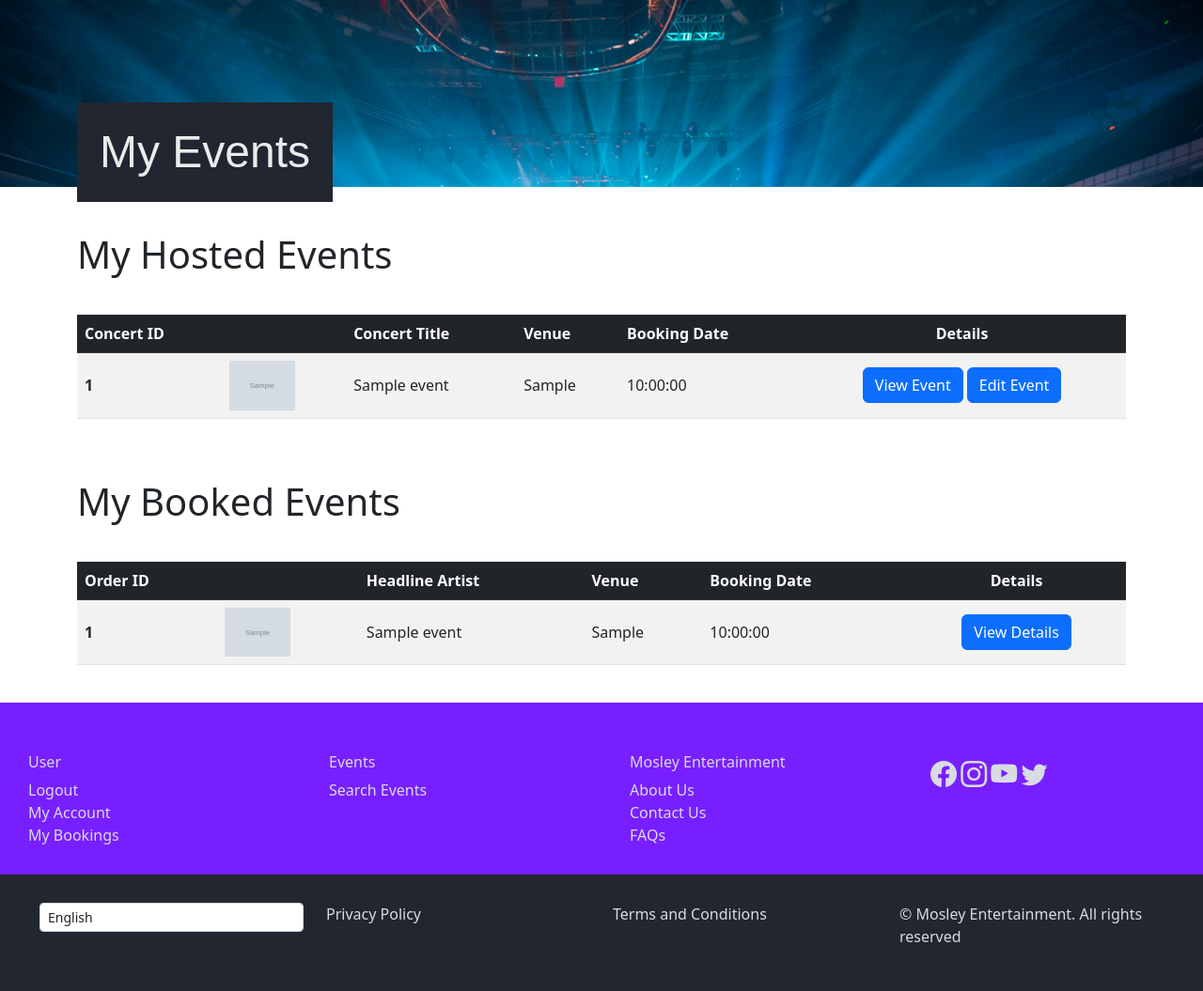
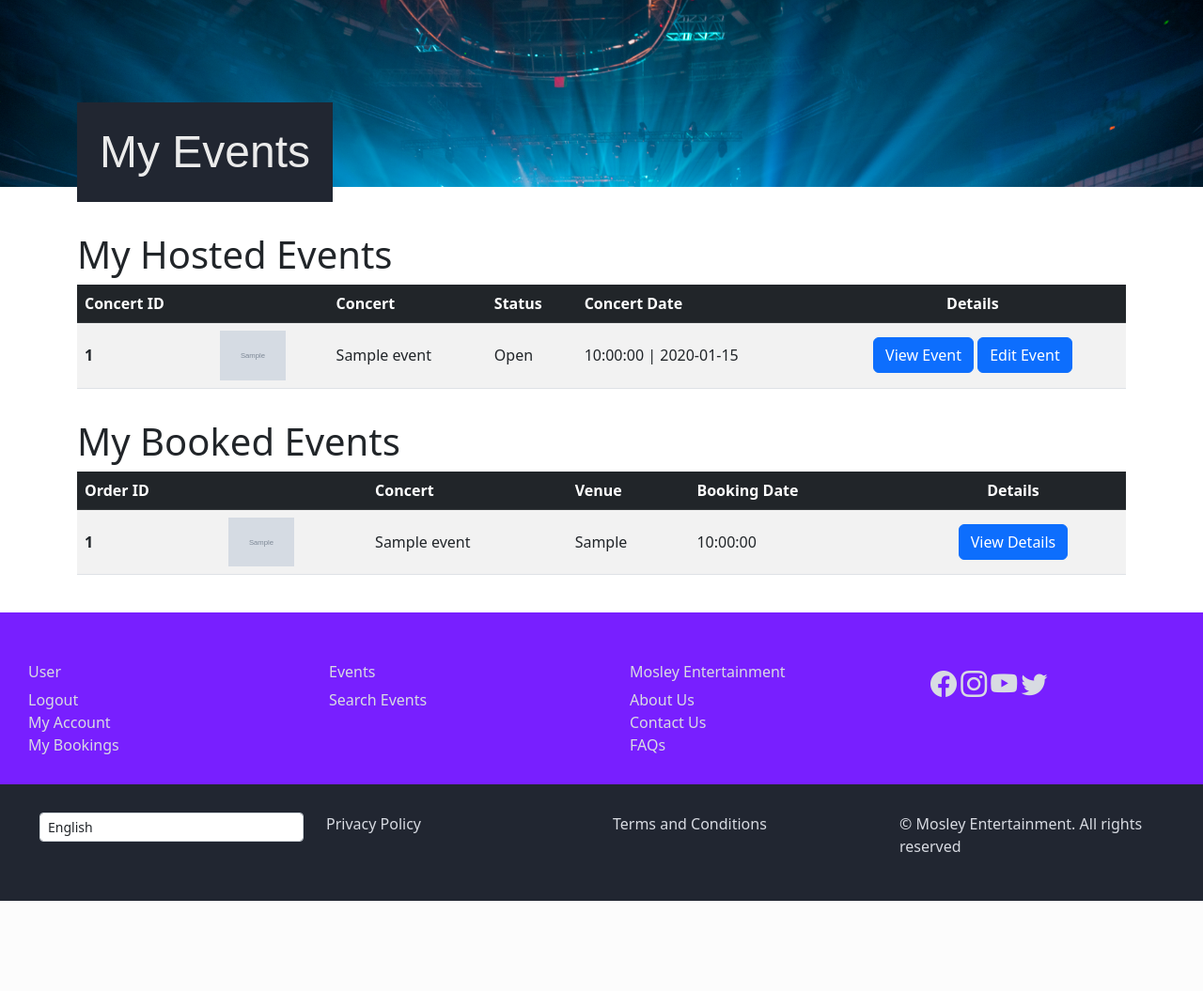
Before and after one commit to SignorRobet/iab207-assignment3, a Flask app: page /myconcerts in a window 1280 px wide. Shown: the part 78-1133 px from the top of the page at 94% size. After the commit the page ends 1037 px from the top, so only its background shows below. Run offline with Flask 2, Linux system fonts and the light colour scheme; a user stored in the database is signed in; tables that the repository leaves empty hold one stand-in row (values such as "Sample post"); grey boxes marked "Sample" are stand-in pictures; some libraries are stand-ins or nearby versions.

Commit message:
misc style/file cleanup

```diff
--- a/website/static/css/style.css
+++ b/website/static/css/style.css
@@ -328,8 +328,7 @@ Create Event
 }
 
 .bookingElements {
-    padding: 8x;
-    margin: 20px;
+    margin-top: 10px;
     width: 100%;
 }
 
--- a/website/templates/concert.html
+++ b/website/templates/concert.html
@@ -107,9 +107,8 @@
                         </button>
                         {% endif %}
 
-                        <!-- TODO link to edit concert page -->
                         {% if concert.user.id == current_user.id %}
-                        <a href="{{url_for('main.concert', id=concert.id)}}" class="btn btn-danger ms-2">
+                        <a href="{{url_for('main.editevent', id=concert.id)}}" class="btn btn-danger ms-2">
                             Edit Event
                         </a>
                         {% endif %}
--- a/website/templates/myconcerts.html
+++ b/website/templates/myconcerts.html
@@ -14,70 +14,12 @@
         </div>
     </div>
 </section>
-
-<section class="pb-md-3 pt-5">
-    <div class="container">
-        <form>
-            <div class="row">
-                <div class="col-md-5 mt-auto">
-                    <div>
-                        <h1>My Hosted Events</h1>
-                        <!-- HAVE REMOVED FILTER SEARCH FOR MY EVENTS AND BOOKED
-                            <label class="filter-label" for="search">Artist or Venue:</label>
-                            <input id="Search" type="text" class="form-control" title="Search
-                                placeholder=" Search by Artist or Venue" />
-
-                            <label class="filter-label" for="genre-select">Genre:</label>
-                            <select class="form-select" title="Genre Select" id="genre-select">
-                                <option selected value="all">--All Genres--</option>
-                                <option value="country">Country</option>
-                                <option value="electronic">Electronic</option>
-                                <option value="metal">Metal</option>
-                                <option value="rock">Rock</option>
-                            </select>-->
-                    </div>
-                </div>
-
-                <!--<div class="col-md-5 mt-auto">
-                        <div>
-                            <label class="filter-label" for="status-select">Status:</label>
-                            <select class="form-select" title="Status Select" id="status-select">
-                                <option selected value="all">--All Statuses--</option>
-                                <option value="upcoming">Upcoming</option>
-                                <option value="inactive">Inactive</option>
-                                <option value="booked">Booked</option>
-                                <option value="cancelled">Cancelled</option>
-                            </select>
-
-                            <label class="filter-label" for="datePicker">Date: </label>
-                            <input id="datePicker" type="date" class="form-control" title="Date Picker" />
-                        </div>
-                    </div>
-
-                    <div class="col-auto mt-auto ms-auto">
-                        <div class="d-grid mx-auto py-3 py-md-0 mb-md-4">
-                            <button class="btn btn-danger btn-red" type="reset">
-                                Reset Filters
-                            </button>
-                        </div>
-                        <div class="d-grid mx-auto">
-                            <button class="btn btn-primary btn-green" type="submit">
-                                Apply Filters
-                            </button>
-                        </div>
-                    </div>-->
-            </div>
-        </form>
-    </div>
-</section>
 {% endblock %}
 
-
-
-<!-- Index Table -->
 {% block content %}
-<section class="pt-3">
+<section class="pt-5">
     <div class="container">
+        <h1>My Hosted Events</h1>
         <div class="row">
             <div class="col-12">
                 <div class="table-responsive-md">
@@ -86,9 +28,9 @@
                             <tr>
                                 <th class="" scope="col">Concert ID</th>
                                 <th scope="col"></th>
-                                <th scope="col">Concert Title</th>
-                                <th class="d-none d-sm-table-cell" scope="col">Venue</th>
-                                <th scope="col">Booking Date</th>
+                                <th scope="col">Concert</th>
+                                <th class="d-none d-sm-table-cell" scope="col">Status</th>
+                                <th scope="col">Concert Date</th>
                                 <th class="text-center" scope="col">Details</th>
                             </tr>
                         </thead>
@@ -97,20 +39,26 @@
                             {% for hosted in current_user.events %}
                             <tr>
                                 <th scope="row">{{hosted.id}}</th>
+                                {% if hosted.image is none %}
+                                <td class="img-tablecell d-table-cell"><img class="img-fluid img-table"
+                                        src="/static/img/default_event.jpg" alt="Concert Image"></td>
+                                {% else %}
                                 <td class="img-tablecell d-table-cell"><img class="img-fluid img-table"
                                         src={{hosted.image}} alt="Concert Image"></td>
+                                {% endif %}
                                 <td class="d-none d-sm-table-cell">{{hosted.title}}</td>
-                                <td> {{hosted.venue}} </td>
-                                <td> {{hosted.time}} </td>
+                                <td> {{hosted.status.value}} </td>
+                                <td>{{hosted.time}} | {{hosted.date}}</td>
                                 <td class="text-center">
-                                    <a href="concertDetails.html" class="btn btn-primary btn-green">
+                                    <a href="{{url_for('main.concert', id=hosted.id)}}"
+                                        class="btn btn-primary btn-green">
                                         View Event
                                     </a>
-                                    <a href="concertDetails.html" class="btn btn-primary btn-green">
+                                    <a href="{{url_for('main.concert', id=hosted.id)}}"
+                                        class="btn btn-primary btn-green">
                                         Edit Event
                                     </a>
                                 </td>
-
                             </tr>
                             {% endfor %}
                         </tbody>
@@ -121,33 +69,9 @@
     </div>
 </section>
 
-
-<section class="pb-md-3 pt-5">
-    <div class="container">
-        <form>
-            <div class="row">
-                <div class="col-md-5 mt-auto">
-                    <div>
-                        <h1>My Booked Events</h1>
-
-                    </div>
-                </div>
-
-                <div class="col-md-5 mt-auto">
-
-                </div>
-
-
-            </div>
-        </form>
-    </div>
-</section>
-
-
-<!-- Index Table -->
-
 <section class="pt-3">
     <div class="container">
+        <h1>My Booked Events</h1>
         <div class="row">
             <div class="col-12">
                 <div class="table-responsive-md">
@@ -156,24 +80,30 @@
                             <tr>
                                 <th class="" scope="col">Order ID</th>
                                 <th scope="col"></th>
-                                <th scope="col">Headline Artist</th>
+                                <th scope="col">Concert</th>
                                 <th class="d-none d-sm-table-cell" scope="col">Venue</th>
                                 <th scope="col">Booking Date</th>
                                 <th class="text-center" scope="col">Details</th>
                             </tr>
                         </thead>
                         <tbody>
-
+                            <!-- Booked Events -->
                             {% for booking in current_user.bookings %}
                             <tr>
                                 <th scope="row">{{booking.id}}</th>
+                                {% if booking.event.image is none %}
+                                <td class="img-tablecell d-table-cell"><img class="img-fluid img-table"
+                                        src="/static/img/default_event.jpg" alt="Concert Image"></td>
+                                {% else %}
                                 <td class="img-tablecell d-table-cell"><img class="img-fluid img-table"
                                         src={{booking.event.image}} alt="Concert Image"></td>
+                                {% endif %}
                                 <td>{{booking.event.title}}</td>
                                 <td class="d-none d-sm-table-cell">{{booking.event.venue}}</td>
                                 <td> {{booking.event.time}} </td>
                                 <td class="text-center">
-                                    <a href="concertDetails.html" class="btn btn-primary btn-green">
+                                    <a href="{{url_for('main.concert', id=booking.event.id)}}"
+                                        class="btn btn-primary btn-green">
                                         View Details
                                     </a>
                                 </td>
--- a/website/templates/user.html
+++ b/website/templates/user.html
@@ -43,10 +43,6 @@
             </div>
         </div>
     </div>
-
 </div>
 
-
-
-
 {% endblock %}
```
Also changed, not shown: website/templates/eventCreation.html (+4 -8 lines), website/static/img/events/7035_visitmexico-header-guerrero.jpg (deleted), website/static/img/users/3566213e8a1430da1d3797f29d572367.jpg (deleted).
